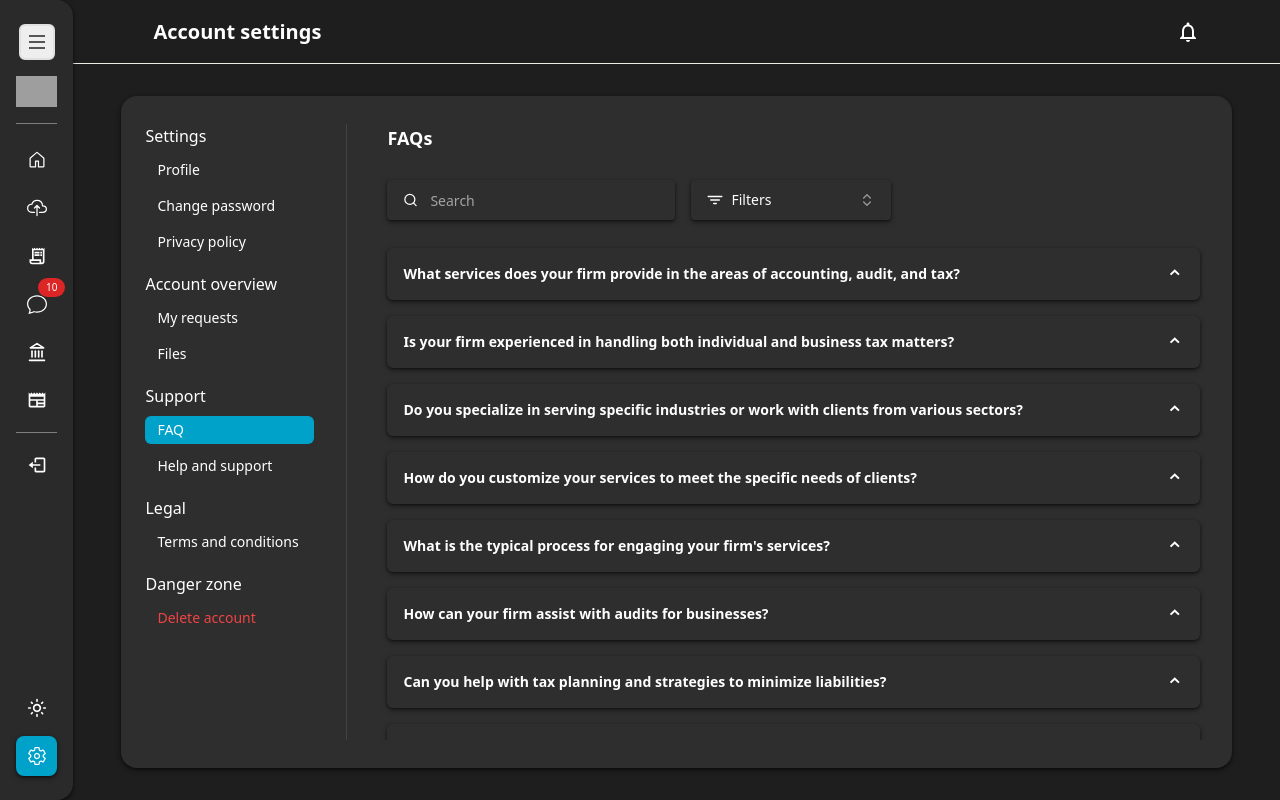
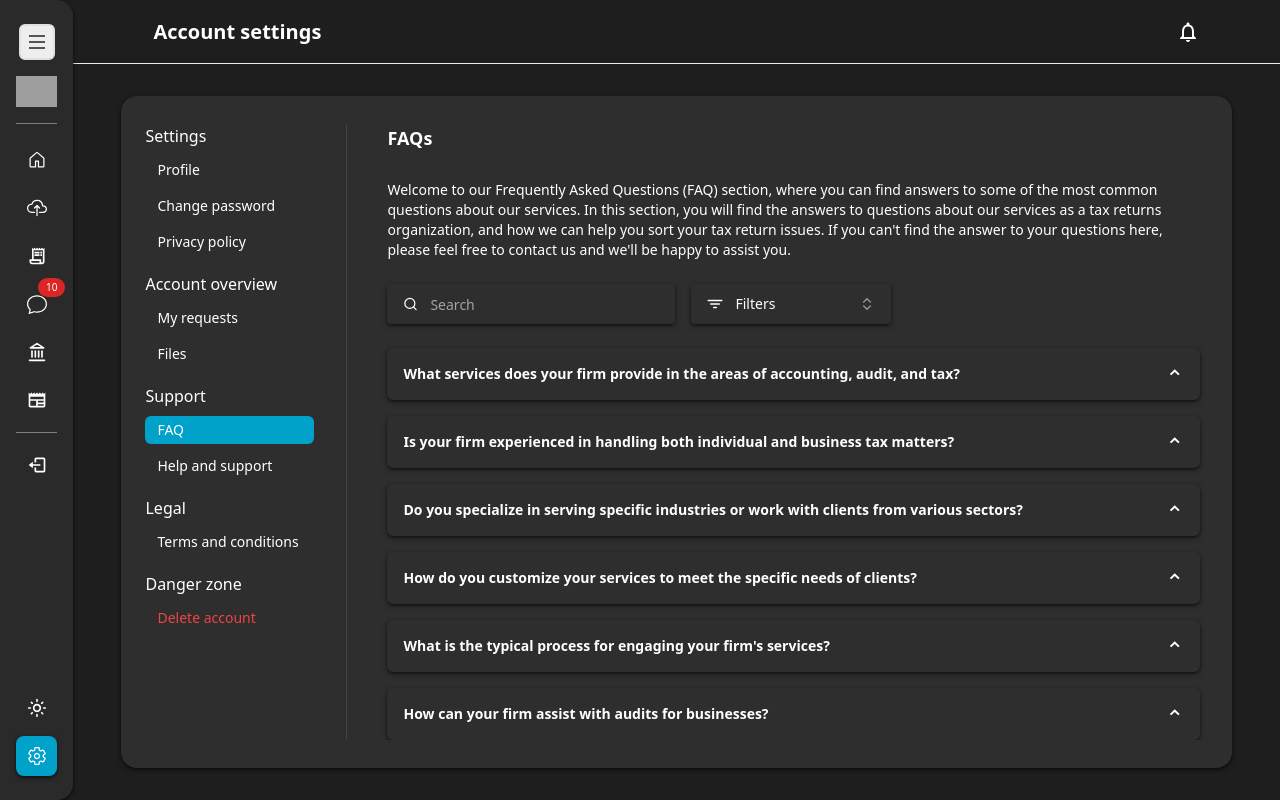
Before and after one commit to Trayshmhirk/tax-return-user-app, a React (Vite) app: page /settings/faq in a window 1280 px wide. Built offline with nearby package versions, Linux system fonts and the light colour scheme; grey boxes are pictures that could not be loaded.

Commit message:
add description text to faqs, minor ui changes

```diff
--- a/src/components/common/SearchAndFilter.tsx
+++ b/src/components/common/SearchAndFilter.tsx
@@ -34,14 +34,14 @@ const SearchAndFilter = ({
       <div className="w-full flex flex-col md:flex-row md:items-center gap-4">
          <label
             htmlFor="search"
-            className="max-w-72 w-full h-10 flex items-center bg-white dark:bg-gray p-3 px-4 rounded sm:w-[300px] shadow-md dark:shadow-md-dark"
+            className="max-w-72 w-full h-10 flex items-center bg-white dark:bg-gray p-1 px-4 rounded sm:w-[300px] shadow-md dark:shadow-md-dark"
          >
             <Search className="w-4 h-4 dark:text-white" />
             <Input
                id="search"
                type="text"
                placeholder="Search"
-               className="bg-transparent dark:bg-transparent border-none outline-none"
+               className="h-full py-1 bg-transparent dark:bg-transparent border-none outline-none"
                onChange={handleSearch}
             />
          </label>
@@ -54,7 +54,7 @@ const SearchAndFilter = ({
                   aria-expanded={open}
                   className="w-[200px] h-10 flex items-center bg-white dark:bg-gray px-4 py-3 rounded shadow-md dark:shadow-md-dark justify-between border-0"
                >
-                  <div className="flex items-center gap-2">
+                  <div className="flex items-center gap-3">
                      <IoFilter className="w-4 h-4" />
                      {value ? title.find((t) => t === value) : "Filters"}
                   </div>
--- a/src/pages/settings/Faq.tsx
+++ b/src/pages/settings/Faq.tsx
@@ -54,6 +54,17 @@ const Faq = () => {
       <>
          <h1 className="text-lg font-bold">FAQs</h1>
 
+         <div className="flex flex-col gap-6">
+            <p className="text-sm max-w-5xl">
+               Welcome to our Frequently Asked Questions (FAQ) section, where
+               you can find answers to some of the most common questions about
+               our services. In this section, you will find the answers to
+               questions about our services as a tax returns organization, and
+               how we can help you sort your tax return issues. If you can't
+               find the answer to your questions here, please feel free to
+               contact us and we'll be happy to assist you.
+            </p>
+
             <SearchAndFilter
                handleSearch={handleSearch}
                handleFilter={handleFilter}
@@ -81,6 +92,7 @@ const Faq = () => {
                   </div>
                )}
             </div>
+         </div>
       </>
    );
 };
```
Lines whose indentation alone changed are shown as unchanged.
